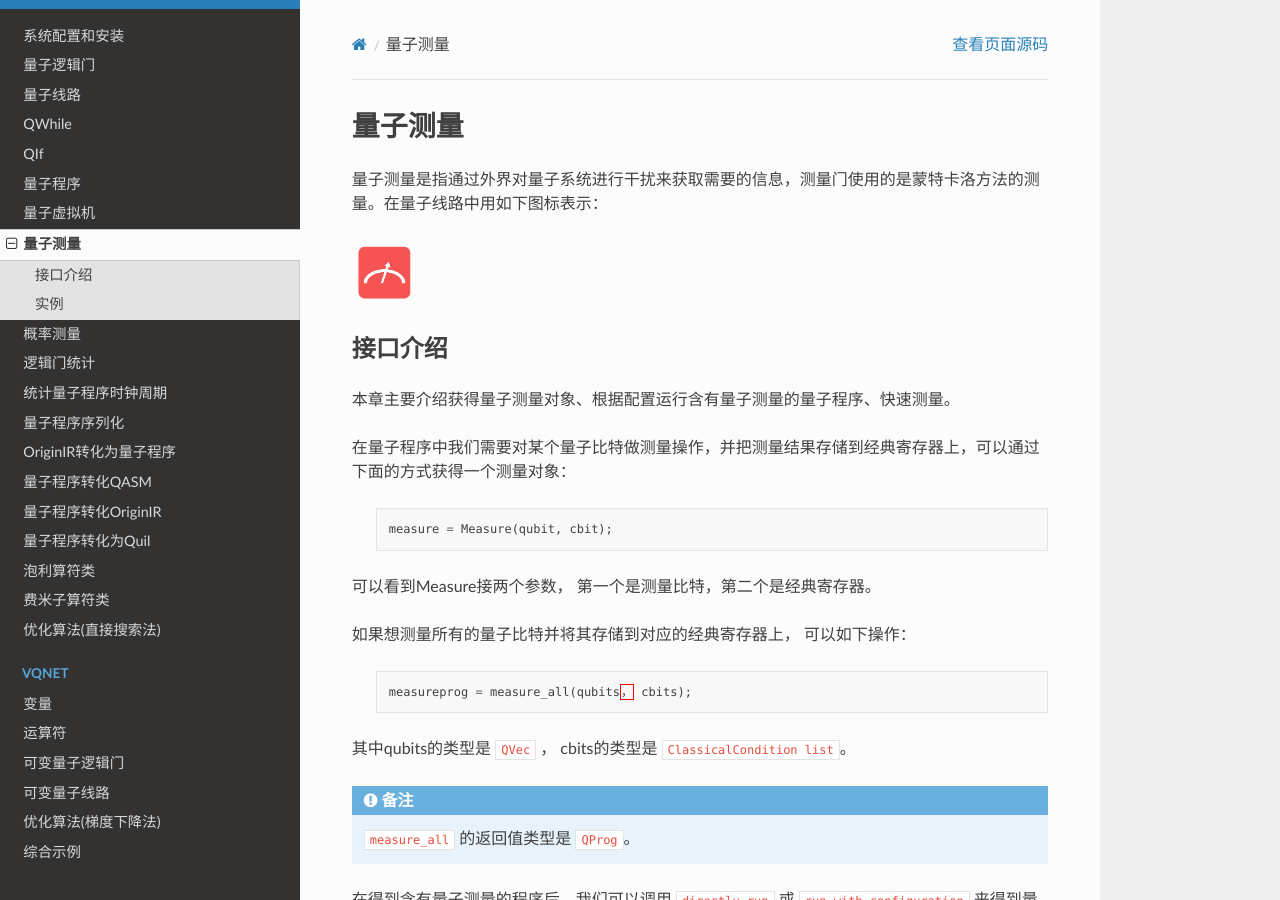
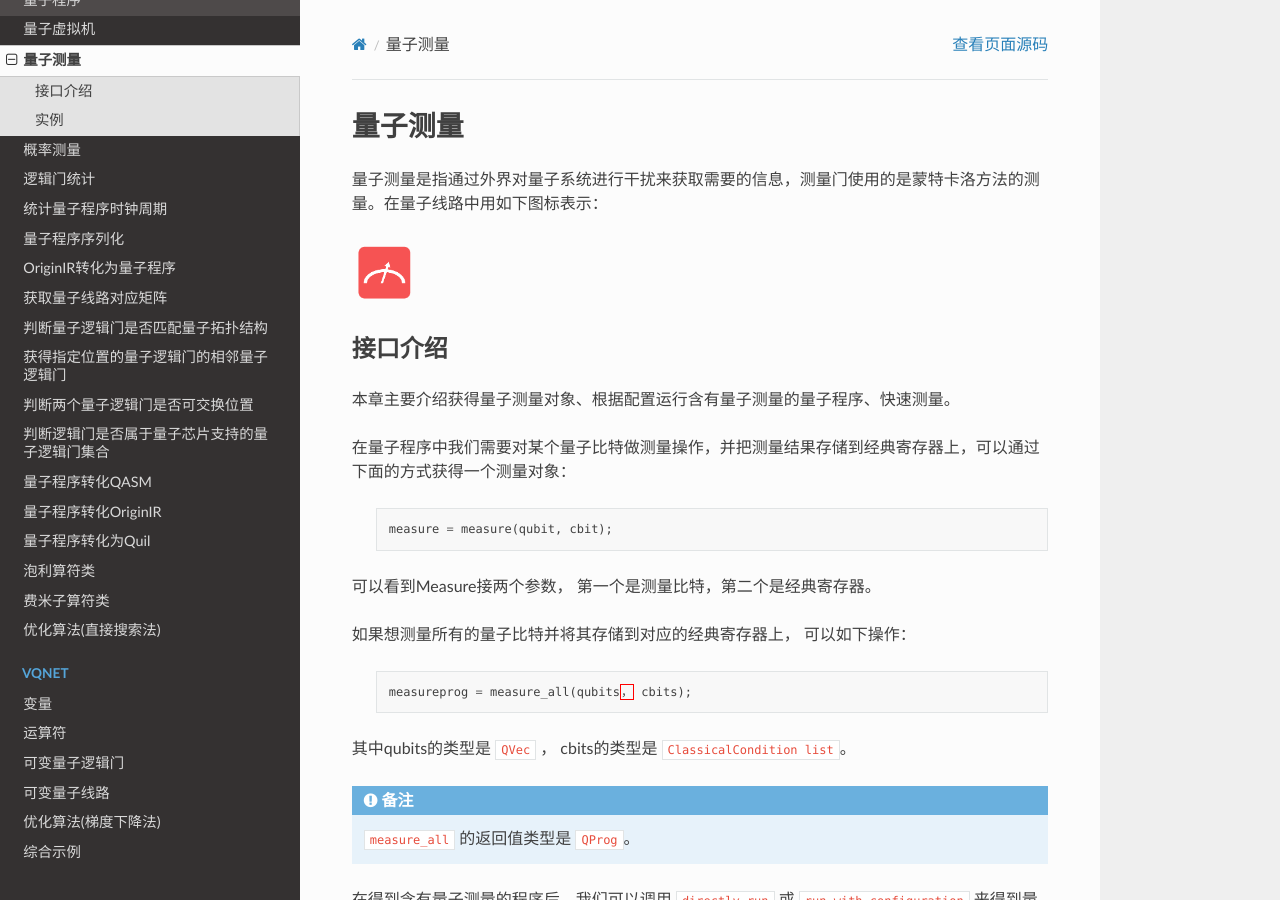
Before and after one commit to OriginQ/pyQPanda-Toturial, a Sphinx documentation site: the page built from source/Measure.rst, in a window 1280 px wide and 900 px high. Built offline with Sphinx 7.4.7 and the Read the Docs theme 2.0.0, drawn with Linux system fonts in a browser that asks for light colours; pages that are not in the unit, such as notebooks, are missing from menus.

```diff
--- a/source/Measure.rst
+++ b/source/Measure.rst
@@ -19,7 +19,7 @@
 
     .. code-block:: python
 
-        measure = Measure(qubit, cbit);
+        measure = measure(qubit, cbit);
 
 可以看到Measure接两个参数， 第一个是测量比特，第二个是经典寄存器。
 
```
Also changed, not shown: source/index.rst (+6 -3 lines).
